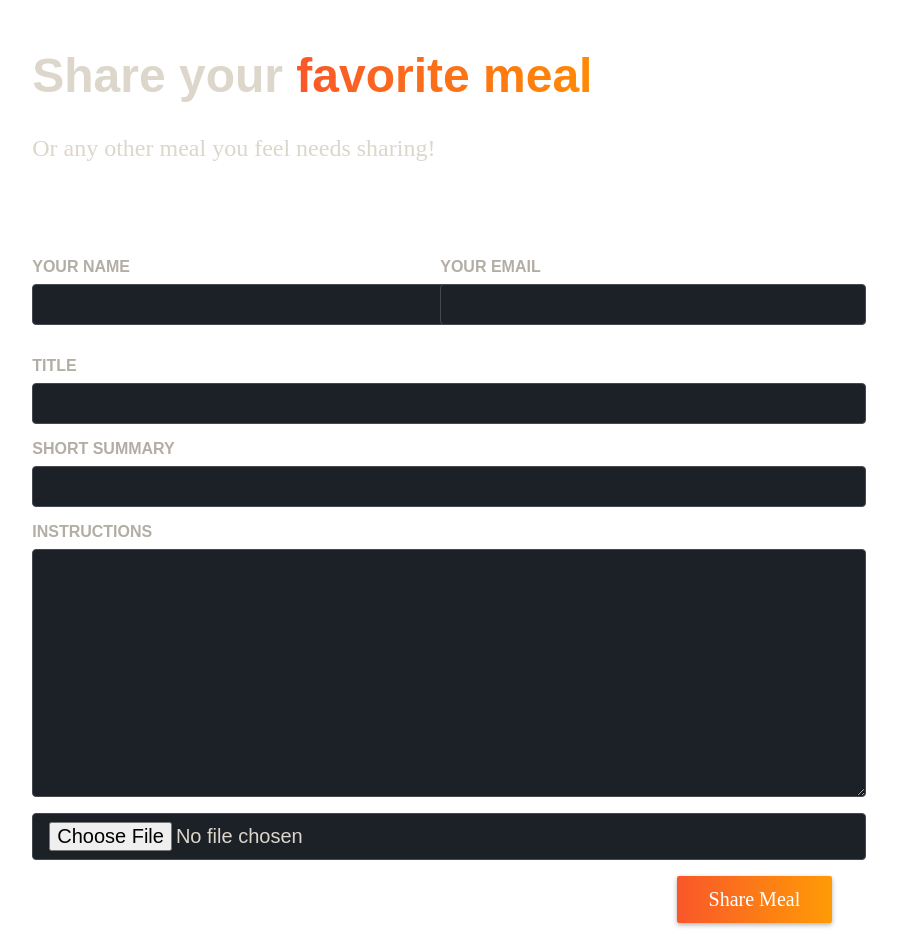
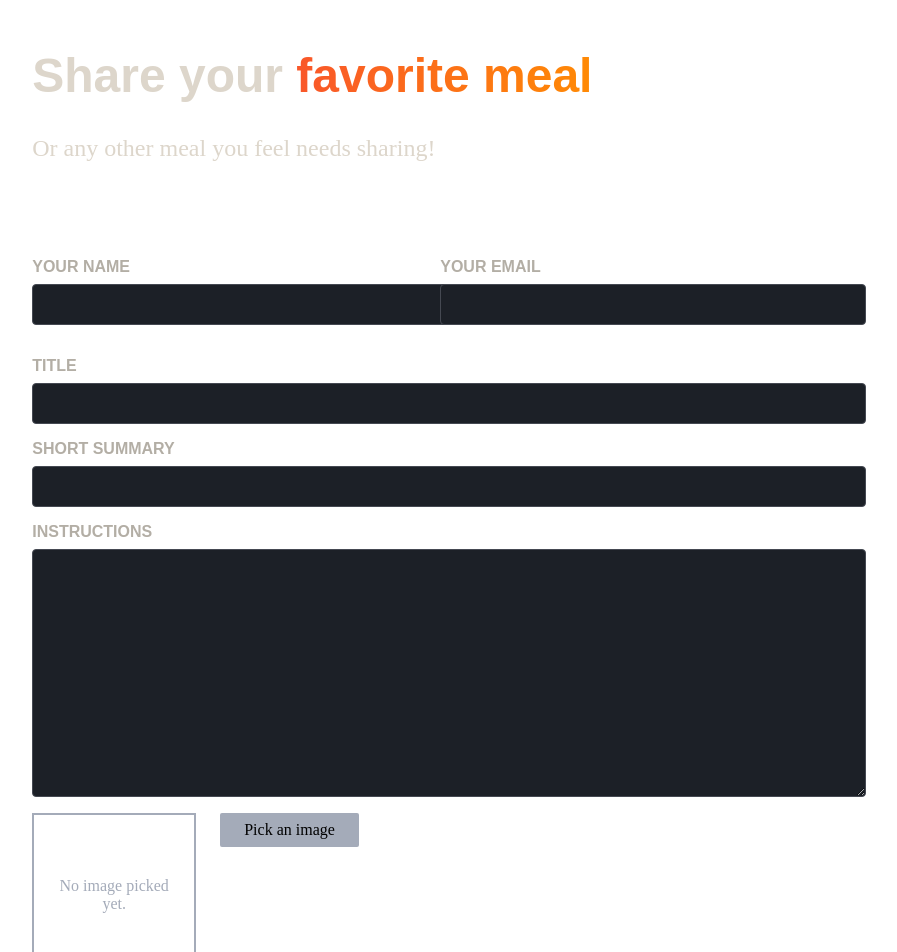
Before and after one commit to Ravi-Maurya74/05-onwards-foodies-starting-project, a Next.js app: page /meals/share in a window 1280 px wide. Shown: the top 952 px of the page, without its empty margins (39-936 px from the left). Built offline with nearby package versions, Linux system fonts and the light colour scheme.

Commit message:
Add image picker functionality to the meals component

```diff
--- a/components/meals/image-picker.js
+++ b/components/meals/image-picker.js
@@ -1,16 +1,51 @@
+"use client";
+import { useRef, useState } from "react";
 import classes from "./image-picker.module.css";
+import Image from "next/image";
 
 export default function ImagePicker({ label, name }) {
+  const [pickedImage, setPickedImage] = useState();
+  const imageInputRef = useRef();
+  function handlePickClick() {
+    imageInputRef.current.click();
+  }
+  function handleImageChange(event) {
+    const file = event.target.files[0];
+    if (!file) {
+      setPickedImage(null);
+    }
+    const reader = new FileReader();
+    reader.onload = () => {
+      setPickedImage(reader.result);
+    };
+    reader.readAsDataURL(file);
+  }
   return (
     <div className={classes.picker}>
       <label htmlFor={name}>{label}</label>
-      <div className={classes.control}>
+      <div className={classes.controls}>
+        <div className={classes.preview}>
+          {pickedImage && (
+            <Image src={pickedImage} alt="The Image selected by the user." fill />
+          )}
+          {!pickedImage && <p>No image picked yet.</p>}
+        </div>
         <input
+          className={classes.input}
           type="file"
           id={name}
           accept="image/png, image/jpeg, image/jpg"
           name={name}
+          ref={imageInputRef}
+          onChange={handleImageChange}
         />
+        <button
+          className={classes.button}
+          type="button"
+          onClick={handlePickClick}
+        >
+          Pick an image
+        </button>
       </div>
     </div>
   );
```
